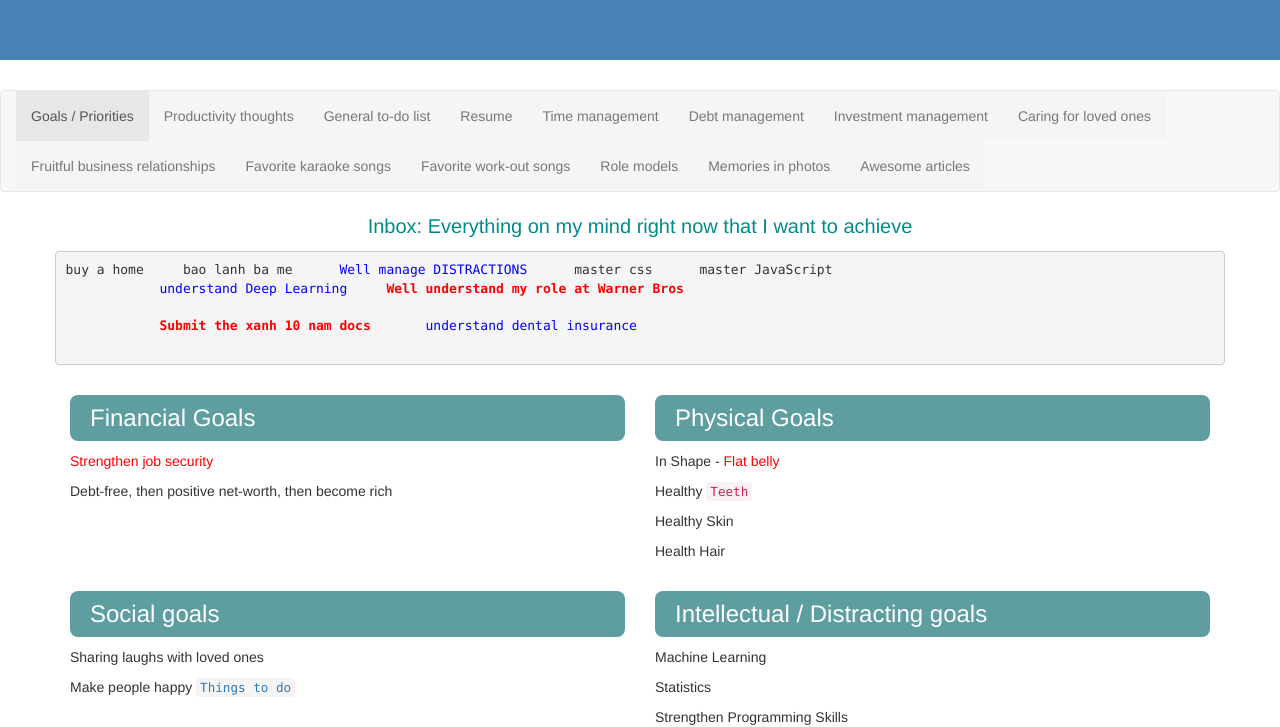
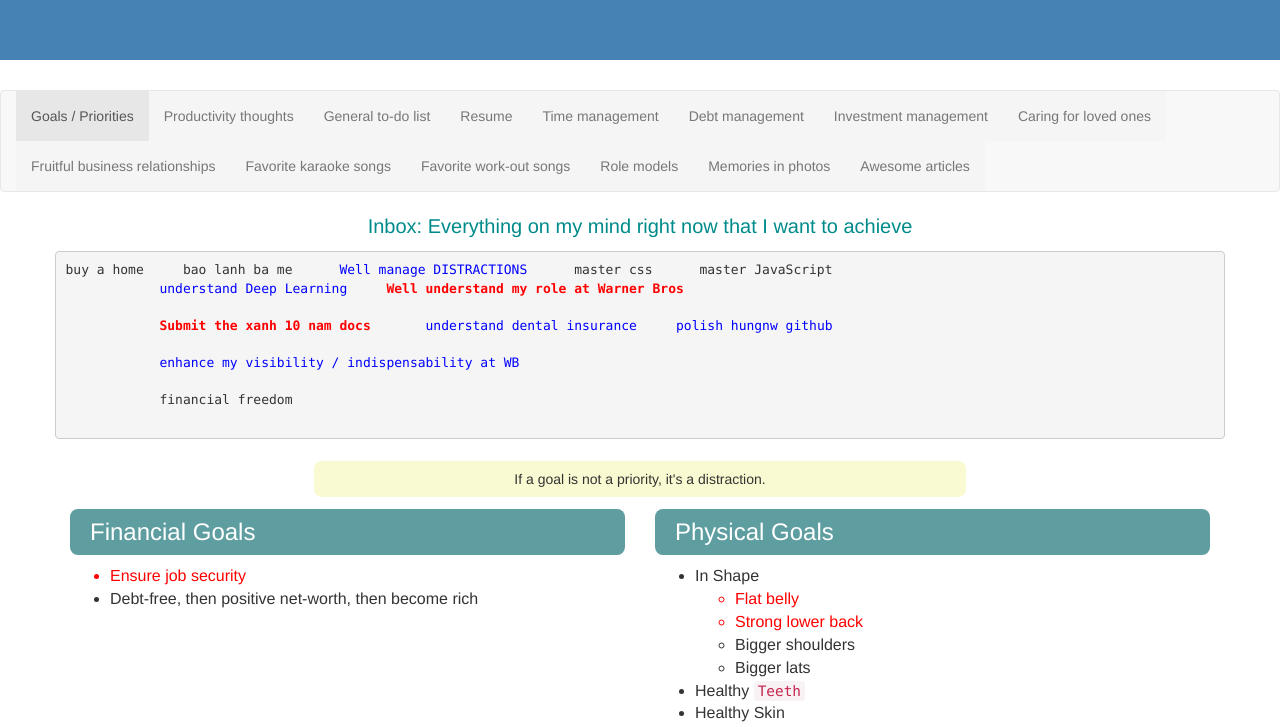
Before and after one commit to jkytek/happy.github.io, a plain HTML site: page index.html in a window 1280 px wide. Shown: the part 180-907 px from the top of the page. Drawn offline with nearby package versions, Linux system fonts and the light colour scheme.

Commit message:
Update index.html

```diff
--- a/index.html
+++ b/index.html
@@ -65,24 +65,45 @@
         <pre>buy a home     bao lanh ba me      <span style="color: blue;">Well manage DISTRACTIONS</span>      master css      master JavaScript
             <span style="color:blue;">understand Deep Learning</span>    <span style="color: red; font-weight: bold;"> Well understand my role at Warner Bros</span>
 
-            <span style="color:red;font-weight: bold;">Submit the xanh 10 nam docs</span>       <span style="color:blue">understand dental insurance</span>
+            <span style="color:red;font-weight: bold;">Submit the xanh 10 nam docs</span>       <span style="color:blue">understand dental insurance</span>     <span style="color:blue">polish hungnw github</span>
+
+            <span style="color:blue">enhance my visibility / indispensability at WB</span>
+
+            financial freedom
         </pre>
     </div>
+
+    <div class="row" style="text-align: center;">
+        <br>
+    <quote style="background-color: lightgoldenrodyellow; border-radius: 8px; padding:10px 200px; text-align: center;">If a goal is not a priority, it's a distraction.</quote>
+        <br>
+    </div>
+
     <div class="row">
         <div class="col-sm-6">
             <h3 >Financial Goals</h3>
-            <p style="color:red" >Strengthen job security</p>
-            <p>Debt-free, then positive net-worth, then become rich</p>
+            <ul style="font-size: 16px;">
+                <li style="color:red">Ensure job security</li>
+                <li>Debt-free, then positive net-worth, then become rich</li>
+            </ul>
         </div>
         <div class="col-sm-6" id="Physical">
 
 
             <h3>Physical Goals</h3>
-            <p>In Shape - <span style="color:red">Flat belly</span></p>
-            <p>Healthy <code>Teeth</code></p>
-            <p>Healthy Skin</p>
-            <p>Health Hair</p>
+            <ul style="font-size: 16px;">
+                <li>In Shape</li>
+                    <ul>
+                        <li style="color:red">Flat belly</li>
+                        <li style="color:red">Strong lower back</li>
 
+                        <li>Bigger shoulders</li>
+                        <li>Bigger lats</li>
+                    </ul>
+                <li>Healthy <code>Teeth</code></li>
+                <li>Healthy Skin</li>
+                <li>Health Hair</li>
+            </ul>
 
         </div>
 
@@ -92,11 +113,12 @@
         <div class="col-sm-6">
 
             <h3>Social goals</h3>
-            <p>Sharing laughs with loved ones</p>
-            <p>Make people happy
+            <ul style="font-size: 16px;">
+                <li>Enjoy laughs with loved ones</li>
+                <li>Make people happy
                     <code><a href="ttd-make-people-happy.html">Things to do</a></code>
-            </p>
-
+                </li>
+            </ul>
         </div>
         <div class="col-sm-6">
 
@@ -104,6 +126,8 @@
 
 
             <h3>Intellectual / Distracting goals</h3>
+            <ul style="font-size: 16px;">
+
                 <p>Machine Learning</p>
                 <p>Statistics</p>
                 <p>Strengthen Programming Skills</p>
@@ -111,6 +135,8 @@
                     JavaScript jQuery
                     C++
                 </pre>
+            </ul>
+
         </div>
 
     </div>
```
Lines whose indentation alone changed are shown as unchanged.
